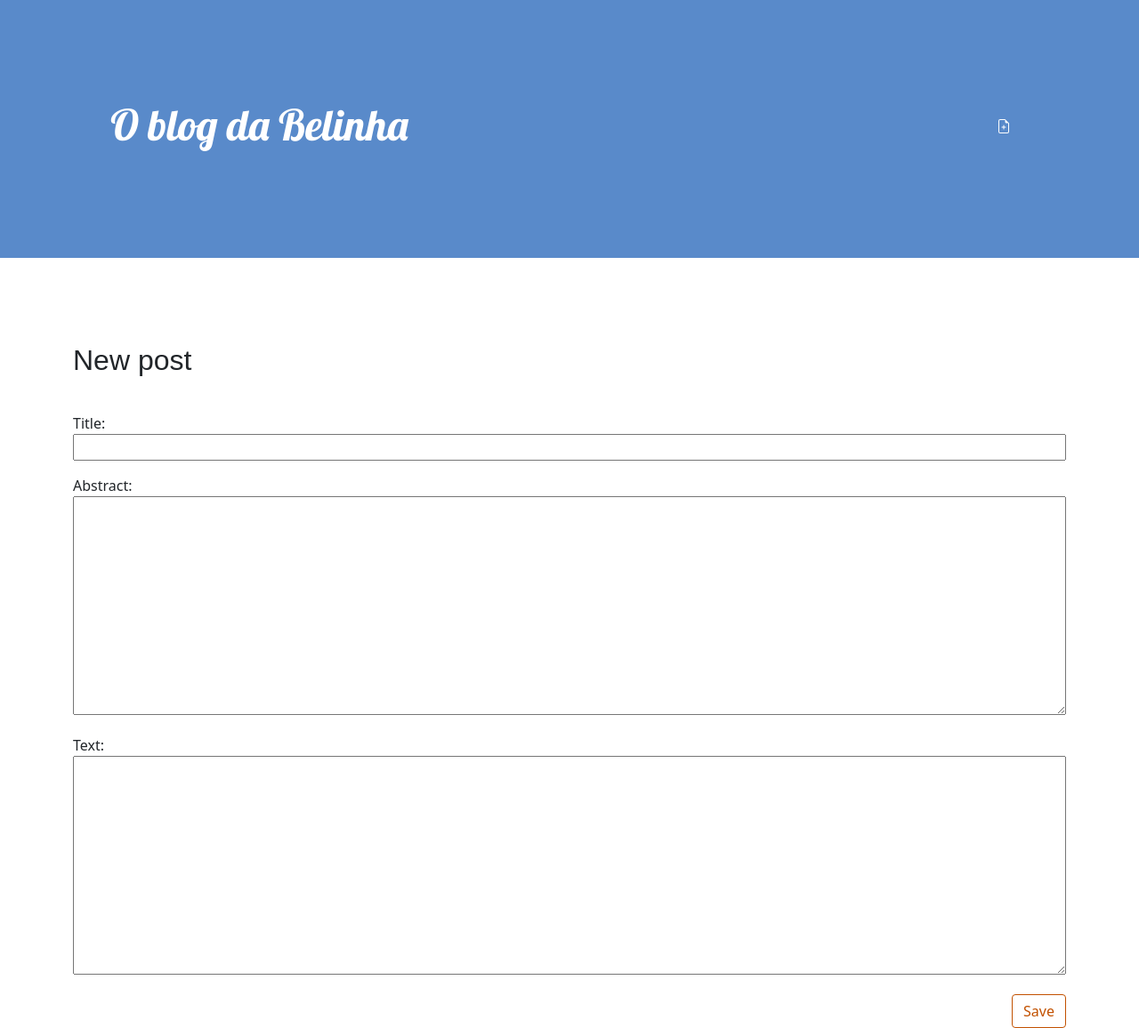
After one commit to claudiaalmeidavs/django-blog, a Django app: page /post/new/ in a window 1280 px wide. The commit adds this page. Shown: the whole page at 89% size. Run offline with Django 3.2, Linux system fonts and the light colour scheme; the visitor is signed in with stand-in values (Sample User, id 1).

Commit message:
a lotta stuff

```diff
--- /dev/null
+++ b/blog/forms.py
@@ -0,0 +1,7 @@
+from django import forms
+from .models import Post
+
+class PostForm(forms.ModelForm): # ModelForm is a Django helper
+    class Meta: # This is where we define which model the form is going to be based on
+        model = Post
+        fields = ('title', 'abstract', 'text',)
--- a/blog/models.py
+++ b/blog/models.py
@@ -5,6 +5,7 @@ from django.utils import timezone
 class Post(models.Model): # models.Models means that the Post is a Django model, so Django knows that it should be saved in the database
     author = models.ForeignKey(settings.AUTH_USER_MODEL, on_delete=models.CASCADE)
     title = models.CharField(max_length=200)
+    abstract = models.TextField(max_length=500, default="")
     text = models.TextField() # This is for long text without a limit
     created_date = models.DateTimeField(default=timezone.now)
     published_date = models.DateTimeField(blank=True, null=True)
--- /dev/null
+++ b/blog/static/css/blog.css
@@ -0,0 +1,78 @@
+.page-header {
+    background-color: #598aca;
+    margin-top: 0;
+    margin-bottom: 4em;
+    padding: 7em;
+}
+
+.page-header h1,
+.page-header h1 a,
+.page-header h1 a:visited,
+.page-header h1 a:active {
+    color: #ffffff;
+    font-size: 36pt;
+    text-decoration: none;
+    font-family: 'Lobster', cursive;
+}
+
+h2,
+h3,
+h4 {
+    font-family: 'Poppins', sans-serif;
+    text-decoration: none;
+    padding-top: 1em;
+    padding-bottom: 1em;
+}
+
+.date {
+    color: #828282;
+}
+
+.save {
+    float: right;
+}
+
+.post-form textarea,
+.post-form input {
+    width: 100%;
+}
+
+.top-menu,
+.top-menu:hover,
+.top-menu:visited {
+    color: #ffffff;
+    float: right;
+    font-size: 26pt;
+    margin-right: 20px;
+}
+
+.new-icon {
+    height: 100px;
+}
+
+.post {
+    margin-bottom: 70px;
+}
+
+.post h2 a,
+.post h2 a:visited {
+    color: #000000;
+    text-decoration: none;
+}
+
+.post > .date,
+.post > .actions {
+    float: right;
+}
+
+.btn-secondary,
+.btn-secondary:visited {
+    color: #C25100;
+    background: none;
+    border-color: #C25100;
+}
+
+.btn-secondary:hover {
+    color: #FFFFFF;
+    background-color: #C25100;
+}
--- /dev/null
+++ b/blog/templates/blog/base.html
@@ -0,0 +1,30 @@
+{% load static %}
+<!DOCTYPE html>
+<html>
+    <head>
+        <title>O blog da Belinha</title>
+        <link rel="stylesheet" href="https://cdn.jsdelivr.net/npm/bootstrap@5.1.3/dist/css/bootstrap.min.css" integrity="sha384-1BmE4kWBq78iYhFldvKuhfTAU6auU8tT94WrHftjDbrCEXSU1oBoqyl2QvZ6jIW3" crossorigin="anonymous">
+        <link rel="stylesheet" href="https://fonts.googleapis.com/css?family=Lobster&subset=latin,latin-ext">
+        <link rel="stylesheet" href="{% static 'css/blog.css' %}">
+    </head>
+    <body>
+        <header class="page-header">
+            <div class="container">
+                {% if user.is_authenticated %}
+                <a href="{% url 'post_new' %}" class="new-icon top-menu">
+                    {% include './icons/file-earmark-plus.svg' %}
+                </a>
+                {% endif %}
+                <h1><a href="/">O blog da Belinha</a></h1>
+            </div>
+          </header>
+          <main class="container">
+              <div class="row">
+                  <div class="col">
+                  {% block content %}
+                  {% endblock %}
+                  </div>
+              </div>
+          </main>
+    </body>
+</html>
--- /dev/null
+++ b/blog/templates/blog/post_edit.html
@@ -0,0 +1,9 @@
+{% extends 'blog/base.html' %}
+
+{% block content %}
+    <h2>New post</h2>
+    <form method="POST" class="post-form">{% csrf_token %}
+        {{ form.as_p }}
+        <button type="submit" class="save btn btn-secondary">Save</button>
+    </form>
+{% endblock %}
--- a/blog/urls.py
+++ b/blog/urls.py
@@ -2,5 +2,8 @@ from django.urls import path
 from . import views # importing all of our views
 
 urlpatterns = [
-    path('', views.post_list, name='post_list')
+    path('', views.post_list, name='post_list'),
+    path('post/<int:pk>/', views.post_detail, name='post_detail'),
+    path('post/new/', views.post_new, name='post_new'),
+    path('post/<int:pk>/edit/', views.post_edit, name='post_edit'),
 ]
--- a/blog/views.py
+++ b/blog/views.py
@@ -1,4 +1,40 @@
-from django.shortcuts import render
+from django.shortcuts import render, get_object_or_404
+from django.shortcuts import redirect
+from django.utils import timezone
+from .models import Post
+from .forms import PostForm
 
 def post_list(request):
-    return render(request, 'blog/post_list.html', {})
+    posts = Post.objects.filter(published_date__lte=timezone.now()).order_by('published_date')
+    return render(request, 'blog/post_list.html', {'posts': posts})
+
+def post_detail(request, pk):
+    post = get_object_or_404(Post, pk=pk)
+    return render(request, 'blog/post_detail.html', {'post': post})
+
+def post_new(request):
+    if request.method == 'POST':
+        form = PostForm(request.POST)
+        if form.is_valid():
+            post = form.save(commit=False)
+            post.author = request.user
+            post.published_date = timezone.now()
+            post.save()
+            return redirect('post_detail', pk=post.pk)
+    else:
+        form = PostForm()
+    return render(request, 'blog/post_edit.html', {'form': form})
+
+def post_edit(request, pk):
+    post = get_object_or_404(Post, pk=pk)
+    if request.method == "POST":
+        form = PostForm(request.POST, instance=post)
+        if form.is_valid():
+            post = form.save(commit=False)
+            post.author = request.user
+            post.published_date = timezone.now()
+            post.save()
+            return redirect('post_detail', pk=post.pk)
+    else:
+        form = PostForm(instance=post)
+    return render(request, 'blog/post_edit.html', {'form': form})
--- a/mysite/settings.py
+++ b/mysite/settings.py
@@ -121,6 +121,10 @@ USE_TZ = True
 STATIC_URL = '/static/'
 STATIC_ROOT = BASE_DIR / 'static'
 
+STATICFILES_DIRS = [
+    BASE_DIR / "staticfiles",
+]
+
 # Default primary key field type
 # https://docs.djangoproject.com/en/3.2/ref/settings/#default-auto-field
 
```
Also changed, not shown: blog/templates/blog/post_detail.html (added, +20 -0 lines), blog/templates/blog/post_list.html (+11 -21 lines), blog/migrations/0002_post_abstract.py (added), blog/templates/blog/icons/file-earmark-plus.svg (added), blog/templates/blog/icons/pencil-fill.svg (added).
